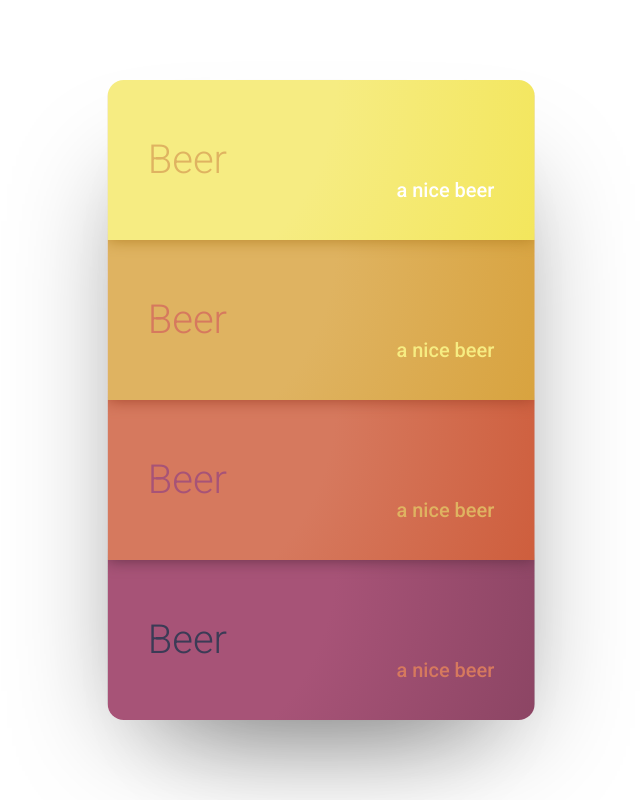
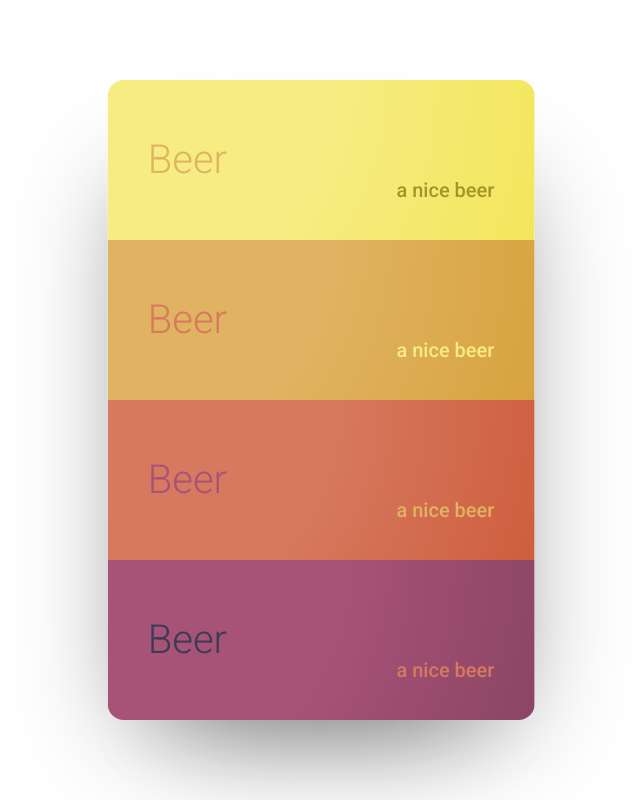
Before and after one commit to leomendesm/fractal-challenge, a React app: page / in a window 1280 px wide. Shown: the whole page, without its empty margins (319-959 px from the left). Built offline with nearby package versions, Linux system fonts and the light colour scheme.

Commit message:
visual: changed first color and removed dropshadow from beer

```diff
--- a/src/stylesheets/common.scss
+++ b/src/stylesheets/common.scss
@@ -5,5 +5,5 @@ $animation-time: 0.4s;
 $roboto: 'Roboto', sans-serif;
 
 $colors:
-  #ffffff, #F6EC82, #DFB361,
+  #a49528, #F6EC82, #DFB361,
   #D6795E, #A75377, #3B3B56;
--- a/src/stylesheets/components/beer.scss
+++ b/src/stylesheets/components/beer.scss
@@ -29,8 +29,8 @@
         radial-gradient(circle at top left,
         nth($colors, $i+1), nth($colors, $i+1),
         darken(nth($colors, $i+1), 8%));
-      filter: drop-shadow(0 0 1vh darken(nth($colors, $i+2), 20%));
-      h1, h2, h3 {
+      // filter: drop-shadow(0 0 1vh darken(nth($colors, $i+2), 20%));
+      h1 {
         color: nth($colors, $i+2);
       }
       .price {
```
